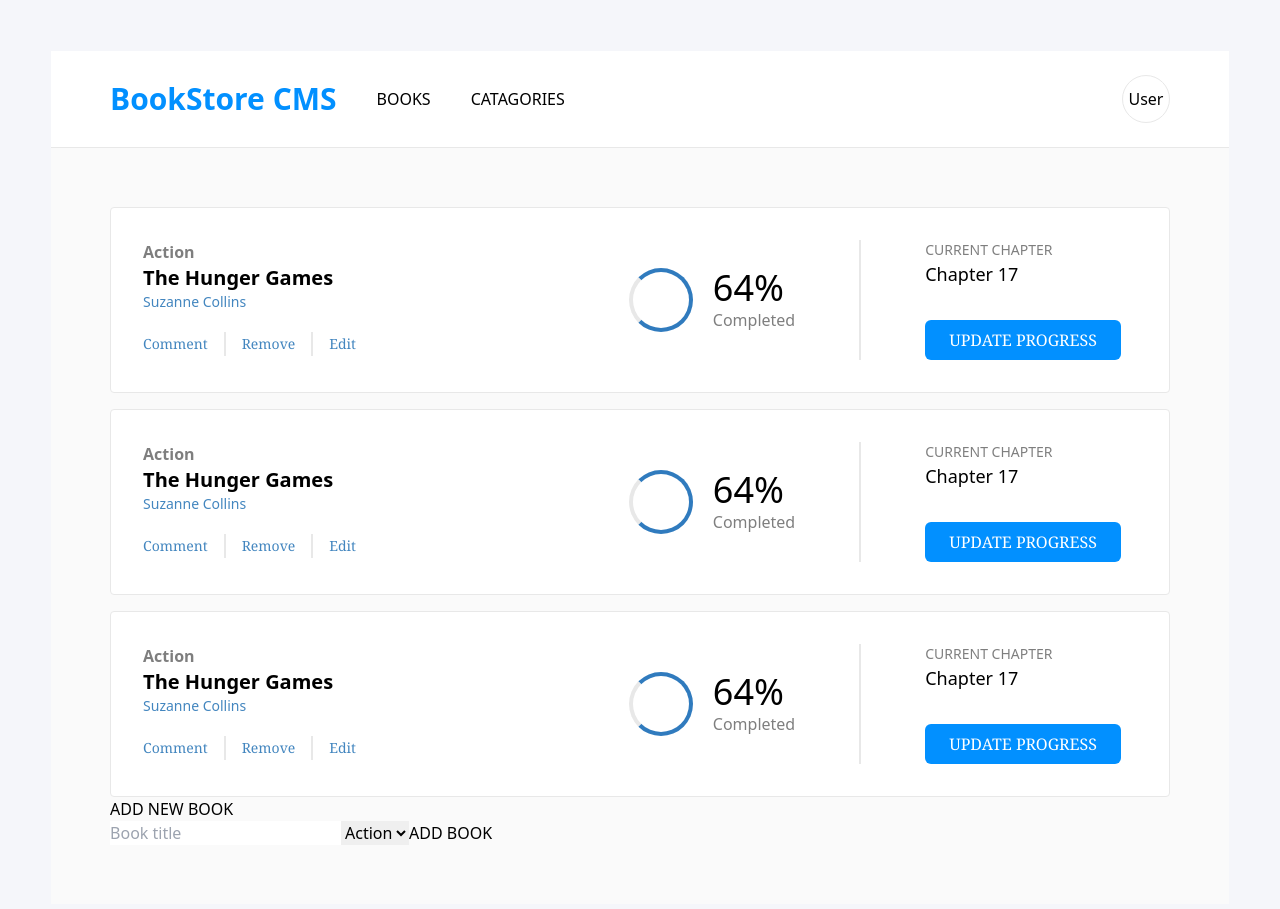
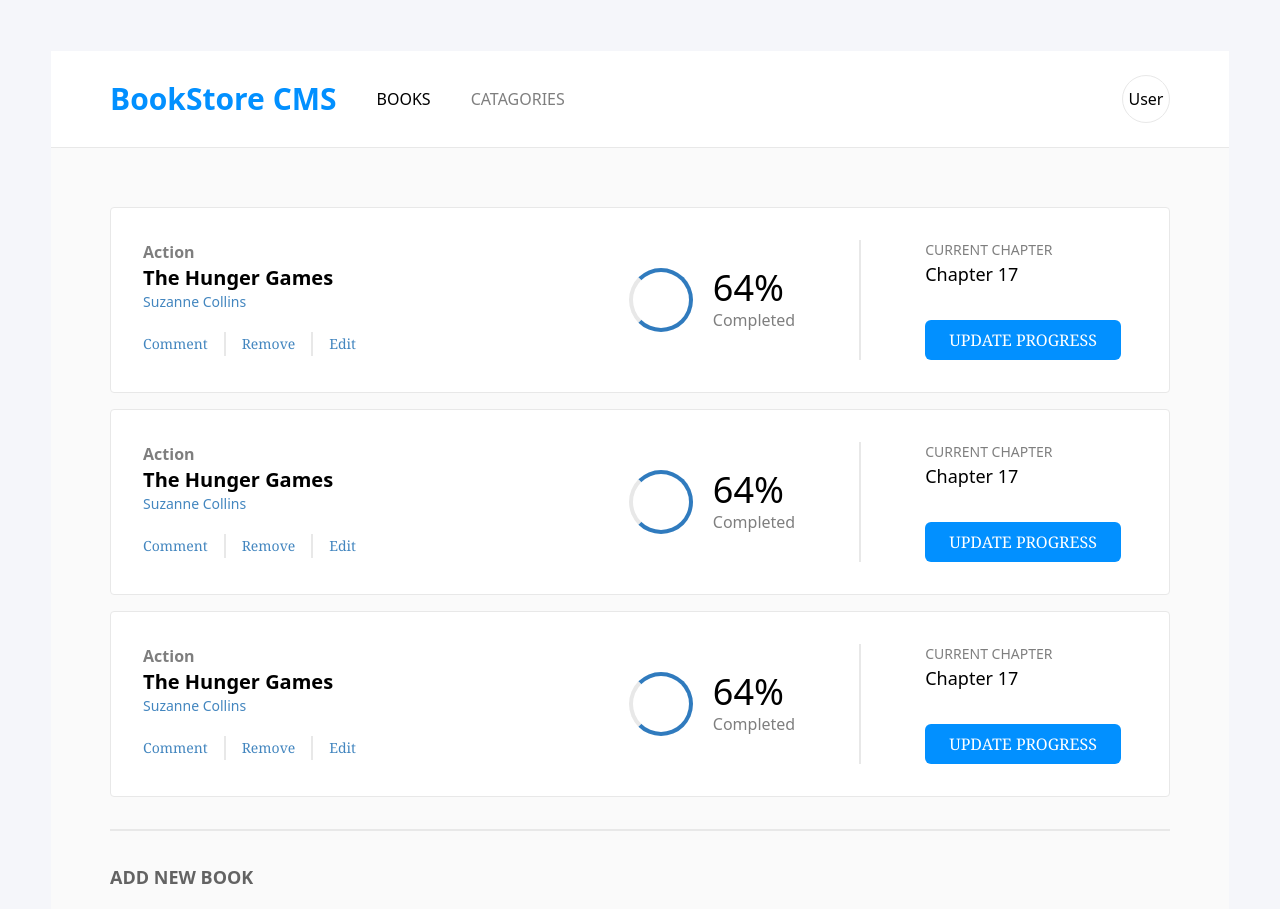
Before and after one commit to binhussen/book-store, a React (Create React App) app: page / in a window 1280 px wide. Shown: the top 909 px of the page. Built offline with nearby package versions, Linux system fonts and the light colour scheme.

Commit message:
Style add new form

```diff
--- a/src/components/AddBook.js
+++ b/src/components/AddBook.js
@@ -2,13 +2,22 @@
 
 const AddBook = () => (
   <div>
-    <h2>ADD NEW BOOK</h2>
-    <form>
-      <input placeholder="Book title" required />
-      <select>
+    <h2 className="text-lg font-bold opacity-60">ADD NEW BOOK</h2>
+    <form className="flex gap-8 mt-5">
+      <input
+        className="w-[50%] p-3 border border-w1 bg-white text-base"
+        placeholder="Book title"
+        required
+      />
+      <select className="w-[30%] p-3 border border-w1 bg-white text-base">
         <option value="Action">Action</option>
       </select>
-      <button type="submit">ADD BOOK</button>
+      <button
+        type="submit"
+        className="text-white font-bold font-serif px-6 py-2 rounded-md bg-primary cursor-pointer w-[20%]"
+      >
+        ADD BOOK
+      </button>
     </form>
   </div>
 );
--- a/src/components/Header.js
+++ b/src/components/Header.js
@@ -5,7 +5,7 @@ const Header = () => (
     <h1 className="text-3xl font-bold font-sans text-primary">BookStore CMS</h1>
     <ul className="flex gap-10 grow">
       <li>BOOKS</li>
-      <li>CATAGORIES</li>
+      <li className="opacity-50">CATAGORIES</li>
     </ul>
     <button
       type="button"
--- a/src/pages/Books.js
+++ b/src/pages/Books.js
@@ -10,6 +10,7 @@ const Books = () => (
       <Book />
       <Book />
     </div>
+    <div className="h-0.5 w-[100%] my-8 bg-w1" />
     <AddBook />
   </section>
 );
```
